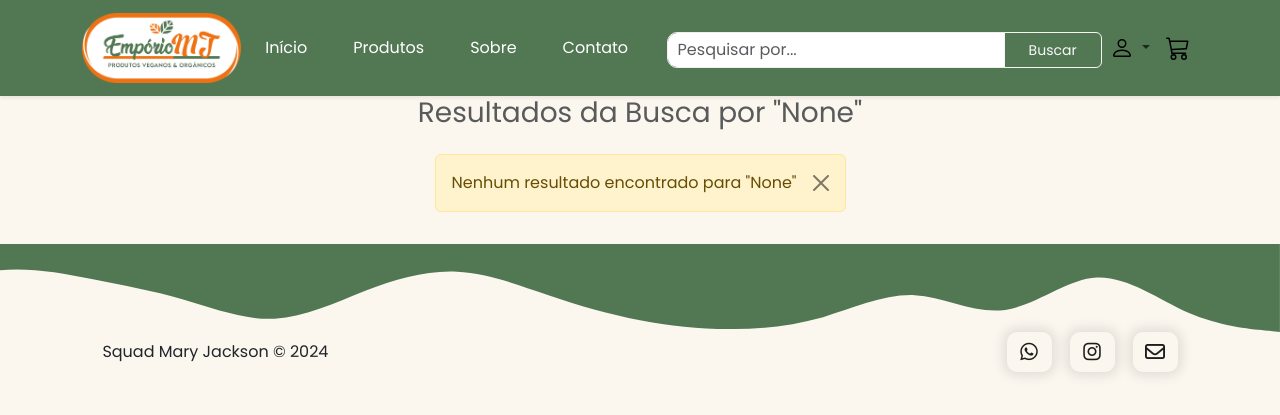
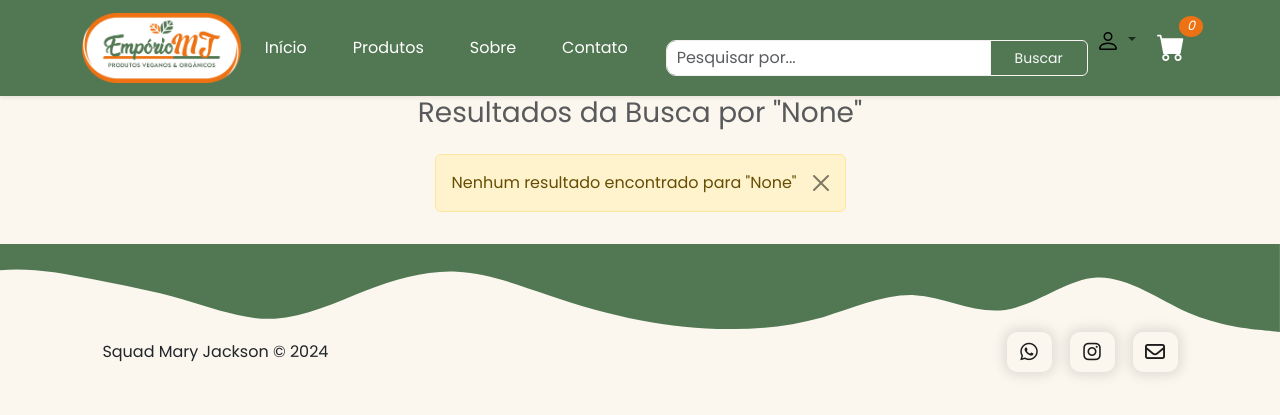
Before and after one commit to tainatravassos/Ecommerce_Mary_Jackson, a Django app: page /busca/ in a window 1280 px wide. Shown: the top 415 px of the page. Run offline with Django 5.2, Linux system fonts and the light colour scheme; some libraries are stand-ins or nearby versions.

Commit message:
feat: adicionei icone carrinho com badge e fiz uma inclusao no gitignore

```diff
--- a/templates/base.html
+++ b/templates/base.html
@@ -21,6 +21,7 @@
       href="https://fonts.googleapis.com/css2?family=Poppins:wght@400;700&display=swap">
     <link rel="shortcut icon" href="{% static 'icones/seedling-solid.svg' %}"
       type="image/svg+xml">
+    <link href="https://cdn.jsdelivr.net/npm/bootstrap-icons@1.5.0/font/bootstrap-icons.css" rel="stylesheet"/>
 
   </head>
   <body style="background-color: #FBF6EE;">
@@ -72,12 +73,22 @@
                         <a class="dropdown-item" href="#">Cadastro</a>
                     </div>
                 </li>
+                <form class="d-flex">
+                  <button class="btn bg-transparent position-relative" id="add_carr">
+                      <i class="bi bi-cart-fill text-white fs-3 position-relative">
+                          <span class="badge rounded-circle" style="background-color: #ee7214; color: white; font-weight: normal; font-size: 0.8rem; padding: 0.25rem 0.5rem; position: absolute; top: -12px; right: -18px;">0</span>
+                      </i>
+                  </button>
+                </form>
 
-                <li class="nav-item">
-                    <a href="#" style="color:bisque" class="nav-link">
-                        <img src="{% static 'icones/cart3.svg' %}" width="24" height="24" alt="icone carrinho">
-                    </a>
-                </li>
+
+
+
+
+
+
+
+
             </ul>
         </div>
     </nav>
```
Also changed, not shown: templates/produtos.html (+7 -24 lines), 1 other file.
